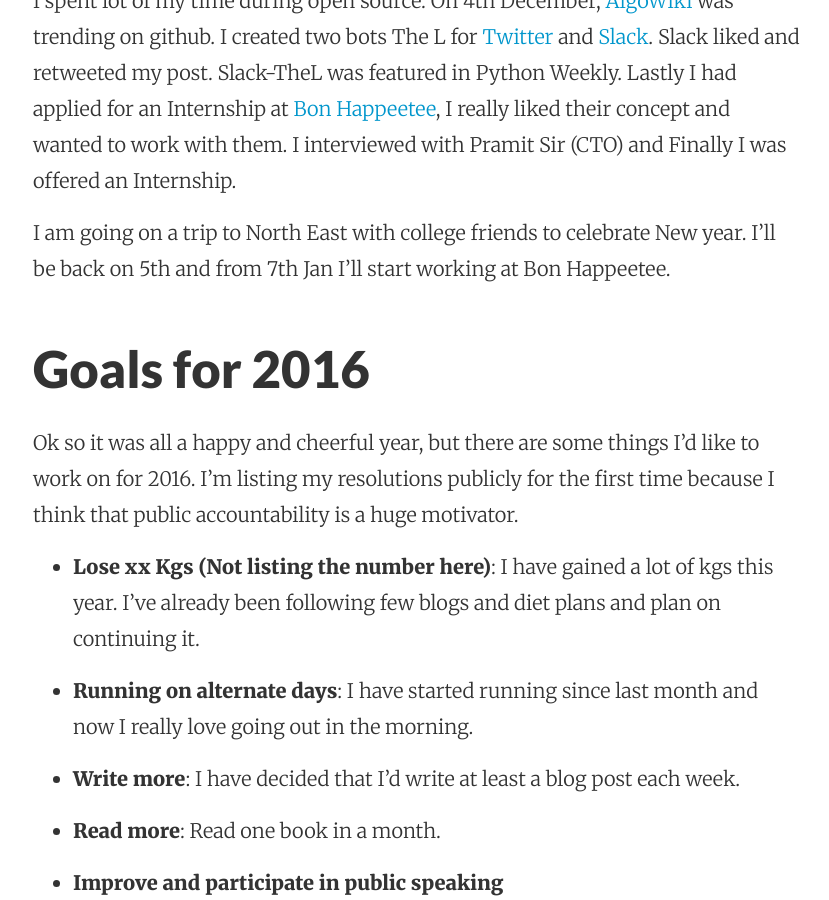
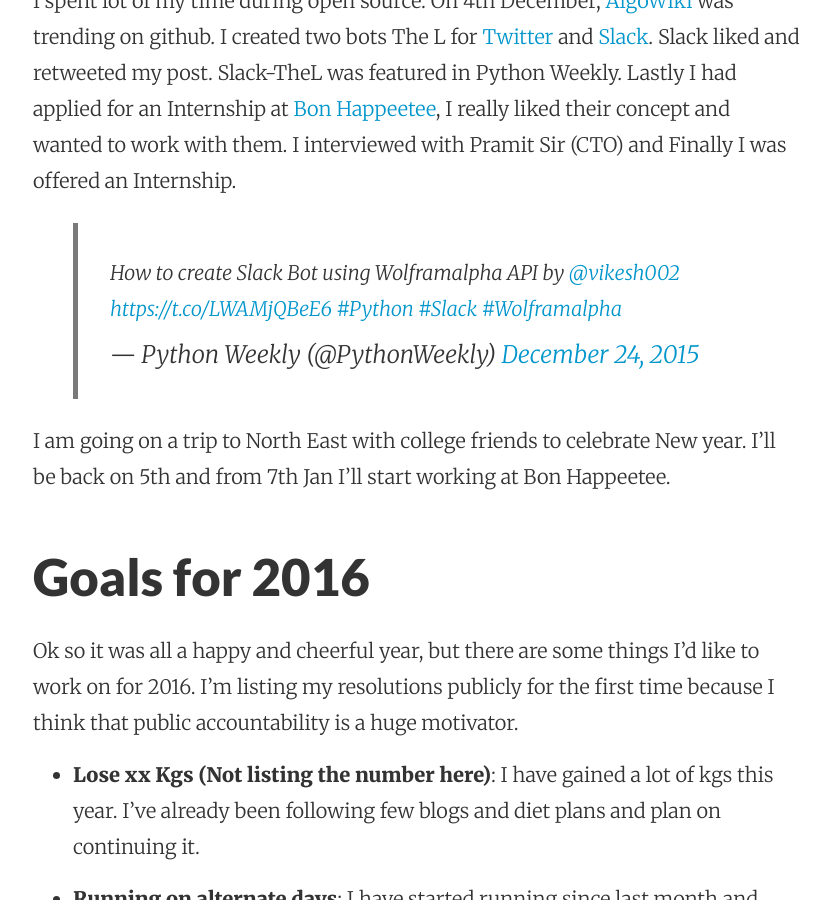
Before and after one commit to nish-d/vicky002.github.io, a Jekyll site: the page built from _posts/2015-12-25-A-Comprehensive-Personal-Year-In-review-(2015).md, in a window 1280 px wide and 900 px high, scrolled down 5065 px. Shown: the whole window, without its empty margins (223-1052 px from the left). Built offline with Jekyll 4.4.1, drawn with Linux system fonts in a browser that asks for light colours; nearby versions of some CDN libraries; emoji names are drawn with the system emoji font; some web fonts are replaced; Markdown is read by kramdown in place of the engine named in the settings; comment, search, counter and statistics services are not loaded.

Commit message:
Update 2015-12-25-A-Comprehensive-Personal-Year-In-review-(2015).md

```diff
--- a/_posts/2015-12-25-A-Comprehensive-Personal-Year-In-review-(2015).md
+++ b/_posts/2015-12-25-A-Comprehensive-Personal-Year-In-review-(2015).md
@@ -84,6 +84,8 @@
 
 **December 2015**: Brother Moved to US again. I was busy working on few projects. I spent lot of my time during open source. On 4th December, [AlgoWiki](https://github.com/vicky002/AlgoWiki) was trending on github. I created two bots The L for [Twitter](https://twitter.com/The_L__) and [Slack](https://github.com/vicky002/slack-thel). Slack liked and retweeted my post. Slack-TheL was featured in Python Weekly. Lastly I had applied for an Internship at [Bon Happeetee](http://www.bonhappetee.com/), I really liked their concept and wanted to work with them. I interviewed with Pramit Sir (CTO) and Finally I was offered an Internship.
 
+<blockquote class="twitter-tweet" lang="en"><p lang="en" dir="ltr">How to create Slack Bot using Wolframalpha API by <a href="https://twitter.com/vikesh002">@vikesh002</a> <a href="https://t.co/LWAMjQBeE6">https://t.co/LWAMjQBeE6</a> <a href="https://twitter.com/hashtag/Python?src=hash">#Python</a> <a href="https://twitter.com/hashtag/Slack?src=hash">#Slack</a> <a href="https://twitter.com/hashtag/Wolframalpha?src=hash">#Wolframalpha</a></p>&mdash; Python Weekly (@PythonWeekly) <a href="https://twitter.com/PythonWeekly/status/680055382606266368">December 24, 2015</a></blockquote>
+<script async src="//platform.twitter.com/widgets.js" charset="utf-8"></script>
 
 I am going on a trip to North East with college friends to celebrate New year. I'll be back on 5th and from 7th Jan I'll start working at Bon Happeetee.
 
```
